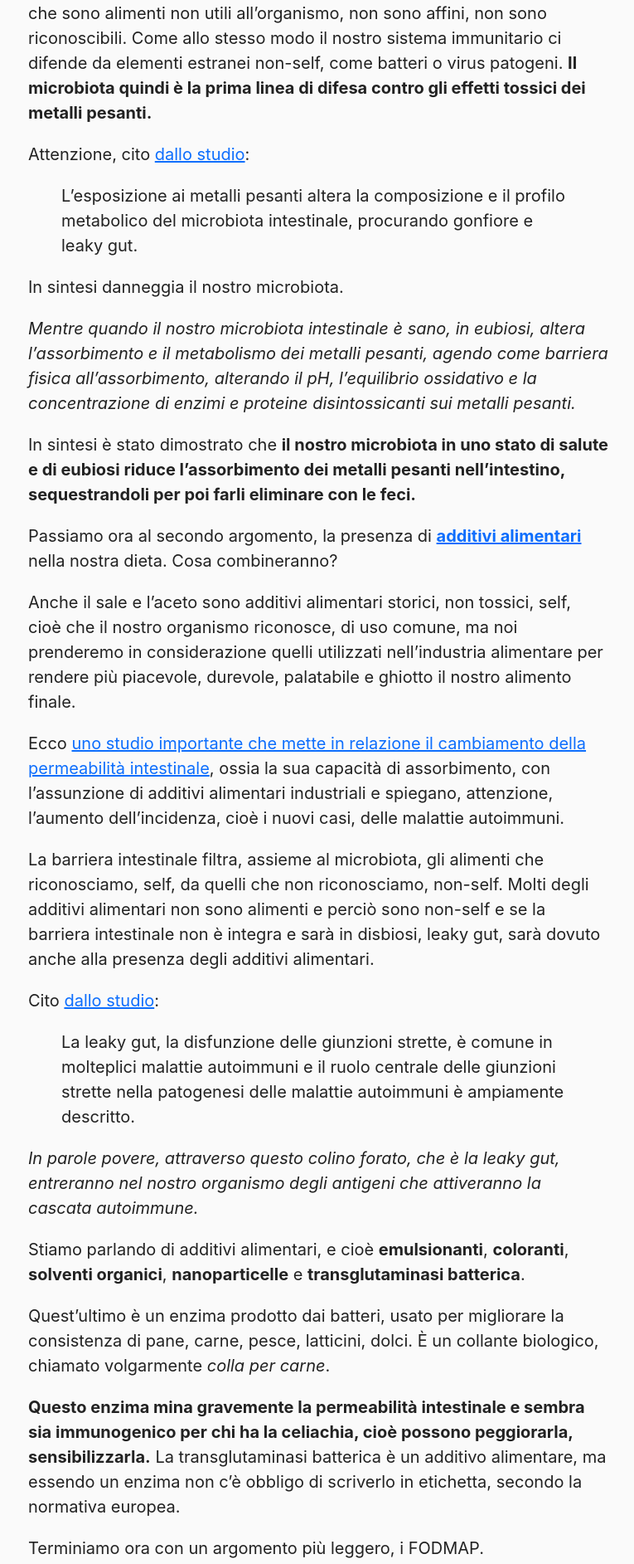
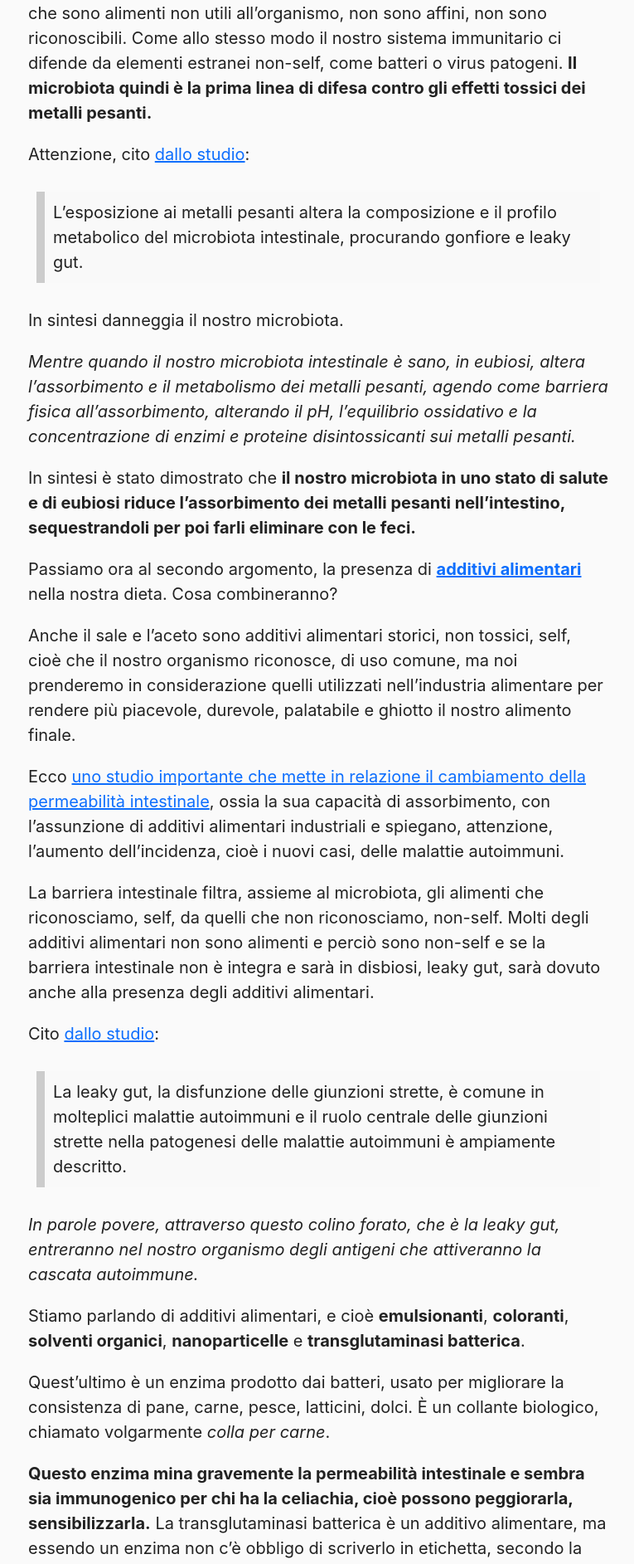
Before and after one commit to curlybracketshq/dietista.it, a Jekyll site: the page built from _posts/2023-06-06-e-la-pancia-non-c-e-piu-quarta-parte.markdown, in a window 1280 px wide. Shown: the part 1325-3210 px from the top of the page at 83% size, without its empty margins (256-1021 px from the left). Built offline with Jekyll 4.4.1, drawn with Linux system fonts in a browser that asks for light colours.

Commit message:
Add block quote style

```diff
--- a/stylesheets/default_v2.css
+++ b/stylesheets/default_v2.css
@@ -121,6 +121,17 @@ footer nav.social .social_icon img {
   margin-right: 0.8rem;
 }
 
+blockquote {
+  background: #f9f9f9;
+  border-left: 10px solid #ccc;
+  margin: 1.5em 10px;
+  padding: 0.5em 10px;
+}
+
+blockquote p {
+  display: inline;
+}
+
 /* Start index specific styles */
 
 .ctas {
```
